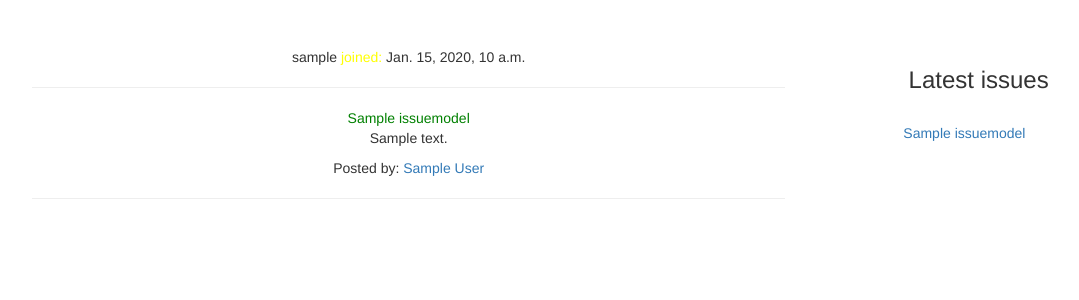
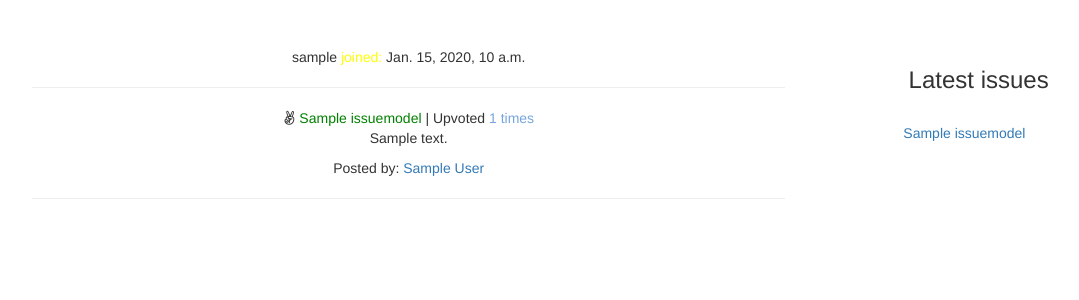
Before and after one commit to TaigaTenori/project5-IssueTracker, a Django app: page /issues/ in a window 1280 px wide. Shown: the part 148-448 px from the top of the page, without its empty margins (103-1182 px from the left). Run offline with Django 3.2, Linux system fonts and the light colour scheme; tables that the repository leaves empty hold one stand-in row (values such as "Sample post"); some libraries are stand-ins or nearby versions.

Commit message:
Now updating upvotes on the issue model Added some icons to issues list so it's easier to spot whether it's a bug or feature Added displaying upvotes in issues list

```diff
--- a/issues/templates/issues.html
+++ b/issues/templates/issues.html
@@ -6,7 +6,13 @@
     {% endfor %}
     <hr/>
     {% for issue in issues %}
-        <span style="color: green">{{ issue.name }} </span>
+        {% if issue.type == "BUG" %}
+            <i class="fab fa-font-awesome"></i>
+        {% else %}
+            <i class="fab fa-angellist"></i>
+        {% endif %}
+
+        <span style="color: green">{{ issue.name }} </span> | Upvoted <span style="color: #77A4DE">{{ issue.upvotes }} times </span>
         <p> {{ issue.body }} </p>
         <p> Posted by: <a href=" {% url 'request_username' issue.author %} ">{{ issue.author }}</a></p>
         <hr/>
--- a/issues/views.py
+++ b/issues/views.py
@@ -38,13 +38,16 @@ def new_issue(request):
 def issue_details(request, pk):
 
 
-    issue = IssueModel.objects.get(pk=pk)
+    issue = IssueModel.objects.get(pk = pk)
     upvoted = UpvoteModel.objects.filter(user = request.user, product = issue)
     return render(request, 'issue_details.html', {'issue': issue, 'upvoted': upvoted})
 
 @login_required()
 def add_bug_upvote(request, issue_id):
-    upvote = UpvoteModel(product = IssueModel.objects.get(pk=issue_id), user = request.user)
+    issue = IssueModel.objects.get(pk = issue_id)
+    issue.upvotes += 1
+    issue.save()
+    upvote = UpvoteModel(product = issue , user = request.user)
     upvote.save()
 
     messages.add_message(request, messages.INFO, 'The issue has been upvoted successfully.')
```
